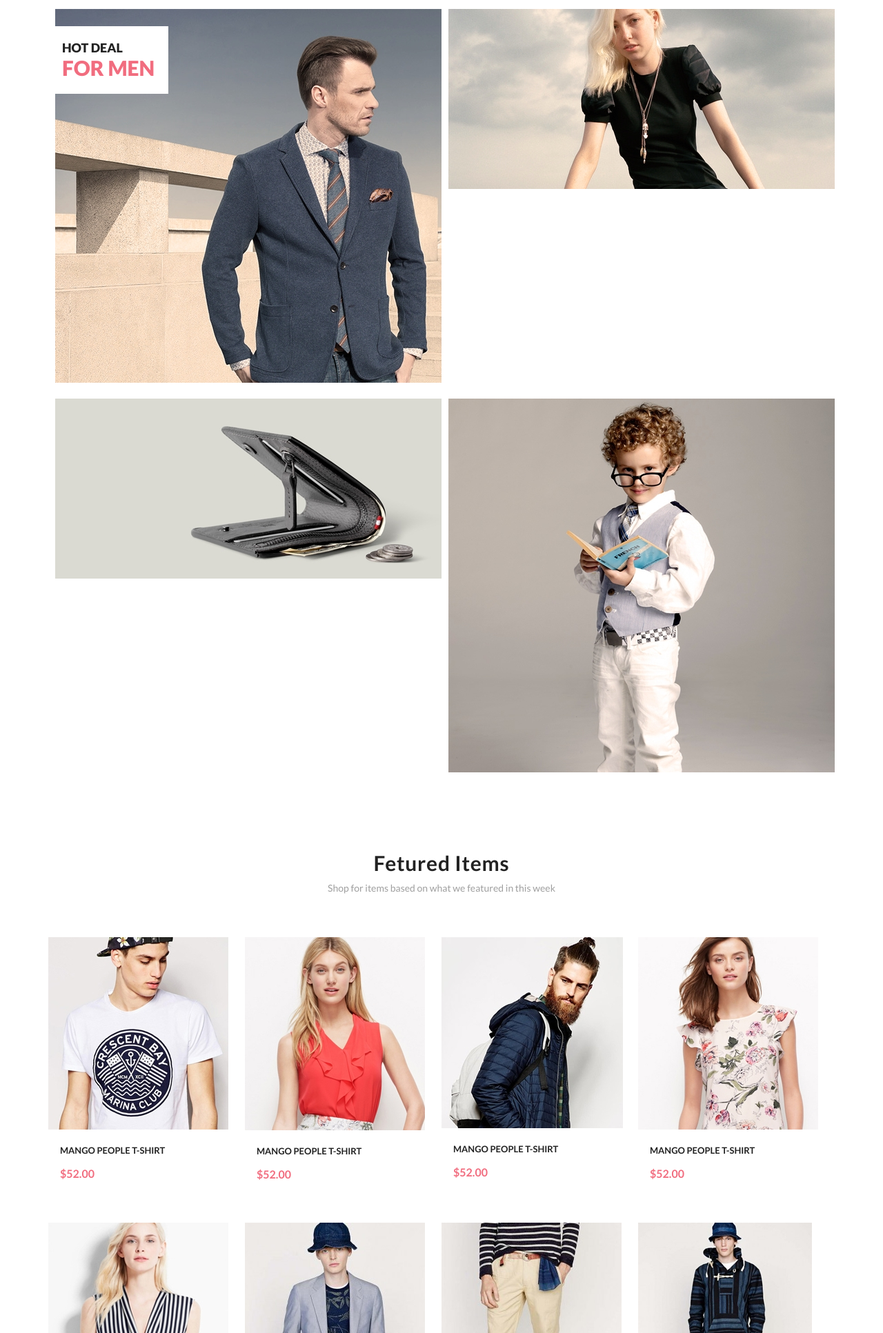
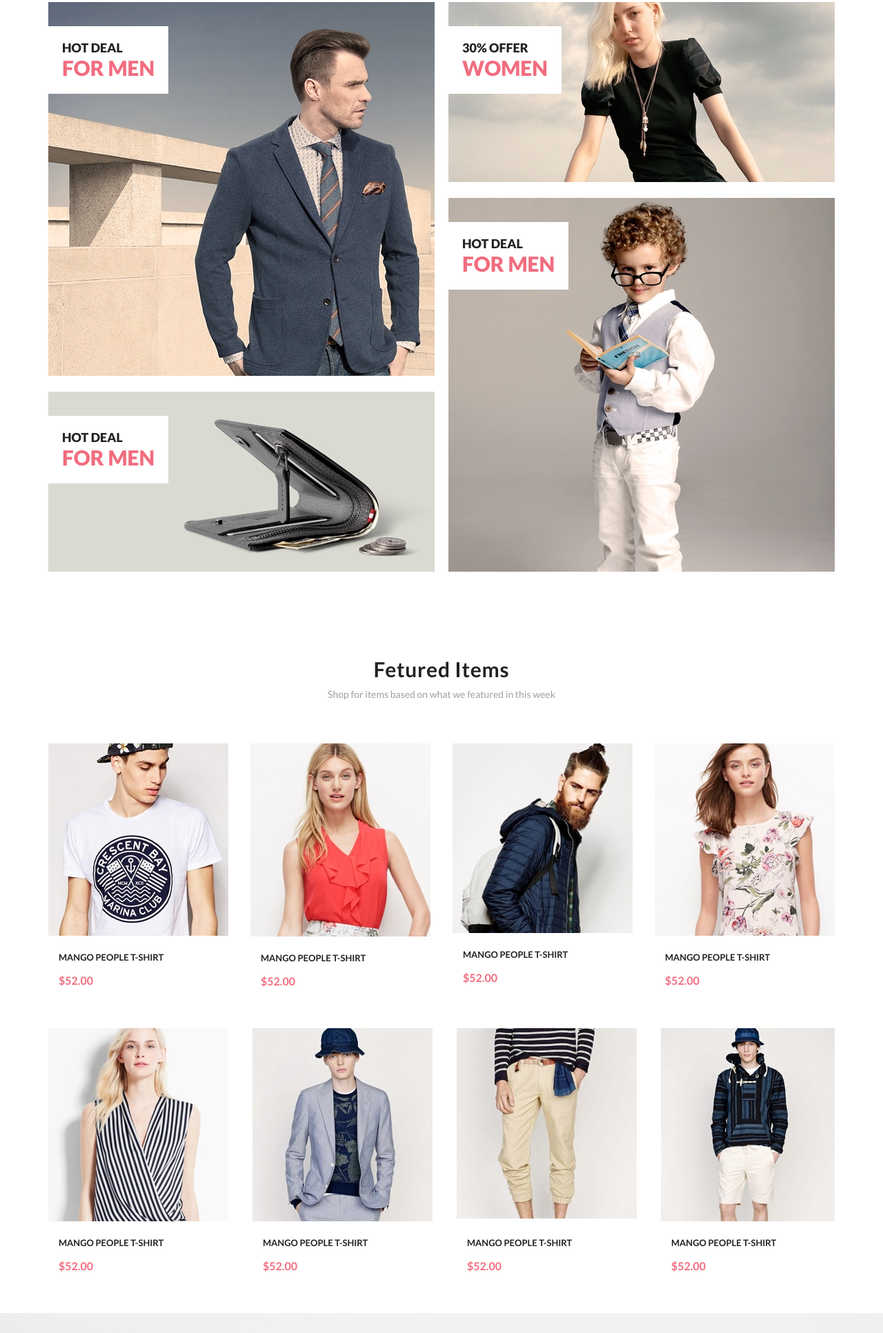
Before and after one commit to xdianovx/geekbrains, a plain HTML site: page index.html in a window 1280 px wide. Shown: the part 867-2800 px from the top of the page at 69% size. Drawn offline with Linux system fonts and the light colour scheme.

Commit message:
Сверстан второй блок

```diff
--- a/css/style.css
+++ b/css/style.css
@@ -185,22 +185,27 @@ body {
 .promo__color {
     color: #f16d7f;
 }
-.category {
+.product {
     margin-top: 100px;
     display: flex;
     flex-wrap: wrap;
 }
-.category__item {
-    padding: 10px;
-    width: 50%;
+
+.product__box {
+    column-count: 2;
+    column-gap: 20px;
+
+}
+.product__item {
     position: relative;
+    margin-bottom: 20px;
 }
 
-.category__item:before {
+.product__item:before {
 
 }
 
-.category__item-badge {
+.product__item-badge {
     padding: 20px;
     background-color: #ffffff;
     position: absolute;
@@ -212,25 +217,35 @@ body {
     text-transform: uppercase;
 }
 
-.category__item-badge span {
+.product__item-badge span {
     font-size: 30px;
 }
 .features {
     margin-top: 100px;
 }
-.features__items {
+.feature__items {
+
     display: flex;
     flex-wrap: wrap;
-    justify-content: center;
+    justify-content: space-between;
 }
 
 .feature__item {
-    width: 25%;
-    margin-bottom: 40px;
+    max-width: 261px;
+    margin-bottom: 39px;
 }
+
 .feature__item:hover {
     box-shadow: 0 5px 8px rgba(0, 0, 0, 0.16);
-    background-color: #fff;
+
+}
+
+.feature__item:hover .feature__img {
+    filter: brightness(40%);
+}
+
+.feature__item:hover .feature__add {
+    display: flex;
 }
 .features__title {
     text-align: center;
@@ -249,15 +264,23 @@ body {
     margin-bottom: 63px;
 }
 .feature__img {
-    margin-bottom: 19px;
+    width: 100%;
+}
+
+.feature__content{
+    padding: 20px 15px;
+
+}
+
+.feature__item {
+    position: relative;
+
 }
 .feature__items-title {
     color: #222222;
-    font-family: Lato;
     font-size: 13px;
     text-transform: uppercase;
     margin-bottom: 16px;
-    padding-left: 17px;
 }
 
 .feature__price {
@@ -266,6 +289,29 @@ body {
     font-size: 16px;
     text-transform: uppercase;
     font-weight: 700;
-    padding-left: 17px;
-    padding-bottom: 21px;
 }
+
+.feature__add {
+    display: block;
+    position: absolute;
+    top: 98px;
+    left: 70px;
+    width: 123px;
+    height: 39px;
+    border: 1px solid #ffffff;
+    font-size: 13px;
+    display: none;
+    justify-content: center;
+    align-items: center;
+    font-weight: 700;
+    color: #ffffff;
+}
+
+.feature__add:hover {
+    box-shadow: 0 0 3px #fff;
+}
+
+.subscribe {
+    height: 438px;
+    background: url(/img/subscribe-bg3.jpg) no-repeat center / cover;
+}
--- a/index.html
+++ b/index.html
@@ -13,7 +13,8 @@
 <body>
     <header class="header center">
         <div class="header__left">
-            <a class="logo" href="#"><img class="logo__img" src="img/logo.png" alt="Logo">Bran<span class="promo__color">d</span></a>
+            <a class="logo" href="#"><img class="logo__img" src="img/logo.png" alt="Logo">Bran<span
+                    class="promo__color">d</span></a>
             <form class="header__form" action="#">
                 <div class="browse">Browse</div>
                 <input class="header__input" type="text" placeholder="Search for Item...">
@@ -25,7 +26,7 @@
             <a href="#" class="button">My Account</a>
         </div>
     </header>
-    <div class="nav center">
+    <nav class="nav center">
         <ul class="menu">
             <li class="menu__list"><a href="" class="menu__link">Home</a></li>
             <li class="menu__list"><a href="" class="menu__link">Man</a></li>
@@ -35,79 +36,117 @@
             <li class="menu__list"><a href="" class="menu__link">Featured</a></li>
             <li class="menu__list"><a href="" class="menu__link">Hot Deals</a></li>
         </ul>
-    </div>
+    </nav>
     <div class="promo">
         <div class="center">
             <div class="promo__content">
                 <h2 class="promo__h2">THE BRAND</h2>
-                <h3 class="promo__h3">OF LUXERIOUS <span class="promo__color" >FASHION</span></h3>
+                <h3 class="promo__h3">OF LUXERIOUS <span class="promo__color">FASHION</span></h3>
             </div>
         </div>
     </div>
-    <div class="category center">
-        <div class="category__item-badge">
+    <div class="product center">
+        <div class="product__box">
+            <div class="product__item">
+                <div class="product__item-badge">
                     hOT dEAL <br> <span class="promo__color">FOR MEN</span>
                 </div>
-        <a href="#" class="category__item"><img  class="category__img" src="/img/cat_1.jpg" alt="category"></a>
-        <div class="category__item-badge">
+                <a href="#" class="product__item-link"><img class="product__img" src="/img/cat_1.jpg" alt="product"></a>
+            </div>
+            <div class="product__item">
+                <div class="product__item-badge">
                     hOT dEAL <br> <span class="promo__color">FOR MEN</span>
                 </div>
-        <a href="#" class="category__item"><img  class="category__img" src="/img/cat_2.jpg" alt="category"></a>
-        <div class="category__item-badge">
+                <a href="#" class="product__item-link"><img class="product__img" src="/img/cat_3.jpg" alt="product"></a>
+            </div>
+            <div class="product__item">
+                <div class="product__item-badge">
+                    30% offer
+                    <br> <span class="promo__color">women</span>
+                </div>
+                <a href="#" class="product__item-link"><img class="product__img" src="/img/cat_2.jpg" alt="product"></a>
+            </div>
+            <div class="product__item">
+                <div class="product__item-badge">
                     hOT dEAL <br> <span class="promo__color">FOR MEN</span>
                 </div>
-        <a href="#" class="category__item"><img  class="category__img" src="/img/cat_3.jpg" alt="category"></a>
-        <div class="category__item-badge">
-            hOT dEAL <br> <span class="promo__color">FOR MEN</span>
+                <a href="#" class="product__item-link"><img class="product__img" src="/img/cat_4.jpg" alt="product"></a>
             </div>
-        <a href="#" class="category__item"><img class="category__img" src="/img/cat_4.jpg" alt="category"></a>
+        </div>
     </div>
     <div class="features center">
         <h2 class="features__title">Fetured Items</h2>
         <h3 class="features__subtitle">Shop for items based on what we featured in this week</h3>
-        <div class="features__items">
+        <div class="feature__items center">
             <div class="feature__item">
-                <img src="/img/features_1.jpg" alt="" class="feature__img">
-                <h4 class="feature__items-title">Mango  People  T-shirt</h4>
-                <div class="feature__price">$52.00</div>
+                <a href=""><img src="/img/features_1.jpg" alt="" class="feature__img"></a>
+                <div class="feature__content">
+                    <h4 class="feature__items-title">Mango People T-shirt</h4>
+                    <p class="feature__price">$52.00</p>
+                </div>
+                <a href="#" class="feature__add">Add to Cart</a>
             </div>
             <div class="feature__item">
-                <img src="/img/features_2.jpg" alt="" class="feature__img">
-                <h4 class="feature__items-title">Mango  People  T-shirt</h4>
-                <div class="feature__price">$52.00</div>
+                <a href=""><img src="/img/features_2.jpg" alt="" class="feature__img"></a>
+                <div class="feature__content">
+                    <h4 class="feature__items-title">Mango People T-shirt</h4>
+                    <p class="feature__price">$52.00</p>
+                </div>
+                <a href="#" class="feature__add">Add to Cart</a>
             </div>
             <div class="feature__item">
-                <img src="/img/features_3.jpg" alt="" class="feature__img">
-                <h4 class="feature__items-title">Mango  People  T-shirt</h4>
-                <div class="feature__price">$52.00</div>
+                <a href=""><img src="/img/features_3.jpg" alt="" class="feature__img"></a>
+                <div class="feature__content">
+                    <h4 class="feature__items-title">Mango People T-shirt</h4>
+                    <p class="feature__price">$52.00</p>
+                </div>
+                <a href="#" class="feature__add">Add to Cart</a>
             </div>
             <div class="feature__item">
-                <img src="/img/features_4.jpg" alt="" class="feature__img">
-                <h4 class="feature__items-title">Mango  People  T-shirt</h4>
-                <div class="feature__price">$52.00</div>
+                <a href=""><img src="/img/features_4.jpg" alt="" class="feature__img"></a>
+                <div class="feature__content">
+                    <h4 class="feature__items-title">Mango People T-shirt</h4>
+                    <p class="feature__price">$52.00</p>
+                </div>
+                <a href="#" class="feature__add">Add to Cart</a>
             </div>
             <div class="feature__item">
-                <img src="/img/features_5.jpg" alt="" class="feature__img">
-                <h4 class="feature__items-title">Mango  People  T-shirt</h4>
-                <div class="feature__price">$52.00</div>
+                <a href=""><img src="/img/features_5.jpg" alt="" class="feature__img"></a>
+                <div class="feature__content">
+                    <h4 class="feature__items-title">Mango People T-shirt</h4>
+                    <p class="feature__price">$52.00</p>
+                </div>
+                <a href="#" class="feature__add">Add to Cart</a>
             </div>
             <div class="feature__item">
-                <img src="/img/features_6.jpg" alt="" class="feature__img">
-                <h4 class="feature__items-title">Mango  People  T-shirt</h4>
-                <div class="feature__price">$52.00</div>
+                <a href=""><img src="/img/features_6.jpg" alt="" class="feature__img"></a>
+                <div class="feature__content">
+                    <h4 class="feature__items-title">Mango People T-shirt</h4>
+                    <p class="feature__price">$52.00</p>
+                </div>
+                <a href="#" class="feature__add">Add to Cart</a>
             </div>
             <div class="feature__item">
-                <img src="/img/features_7.jpg" alt="" class="feature__img">
-                <h4 class="feature__items-title">Mango  People  T-shirt</h4>
-                <div class="feature__price">$52.00</div>
+                <a href=""> <img src="/img/features_7.jpg" alt="" class="feature__img"></a>
+                <div class="feature__content">
+                    <h4 class="feature__items-title">Mango People T-shirt</h4>
+                    <p class="feature__price">$52.00</p>
+                </div>
+                <a href="#" class="feature__add">Add to Cart</a>
             </div>
             <div class="feature__item">
-                <img src="/img/features_8.jpg" alt="" class="feature__img">
-                <h4 class="feature__items-title">Mango  People  T-shirt</h4>
-                <div class="feature__price">$52.00</div>
+                <a href=""><img src="/img/features_8.jpg" alt="" class="feature__img"></a>
+                <div class="feature__content">
+                    <h4 class="feature__items-title">Mango People T-shirt</h4>
+                    <p class="feature__price">$52.00</p>
+                </div>
+                <a href="#" class="feature__add">Add to Cart</a>
             </div>
         </div>
     </div>
+    <section class="subscribe center">
+
+    </section>
 </body>
 
 </html>
```
Also changed, not shown: img/subscribe-bg3.jpg (added), img/subscribe_bg.jpg (added), img/subscribe_bg.png (added), img/subscribe_bg2.jpg (added), img/subscribe_bg2.png (added). Lines whose indentation alone changed are shown as unchanged.
